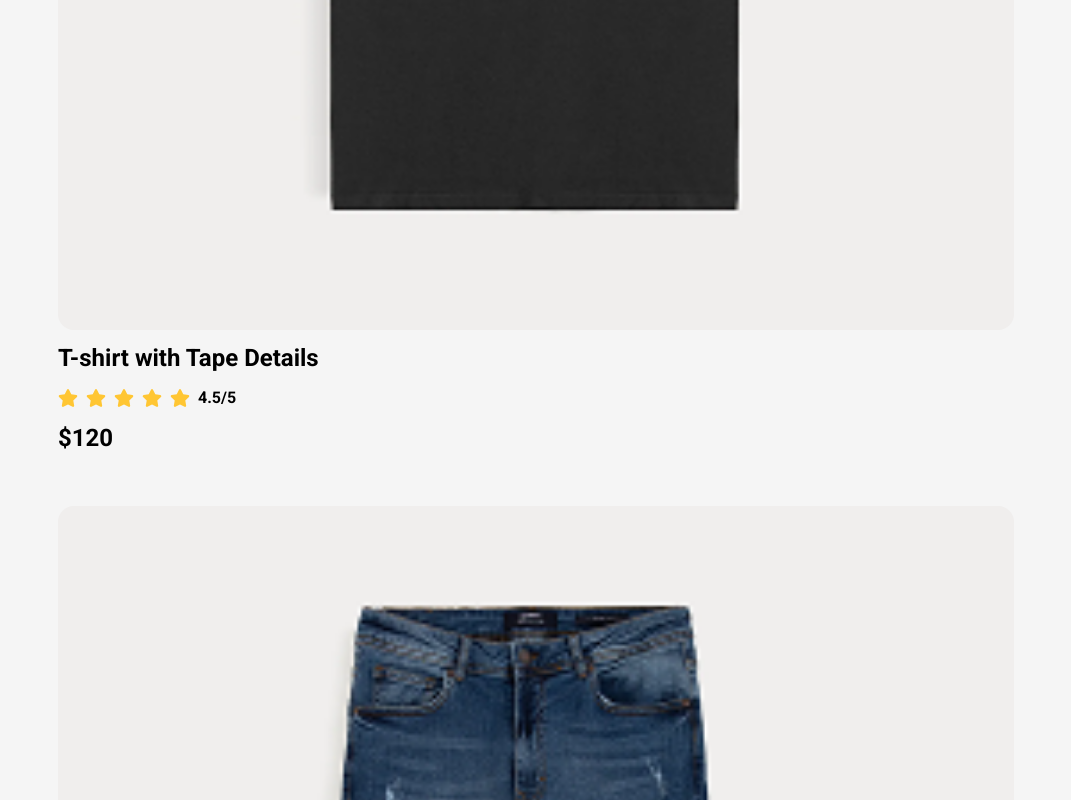
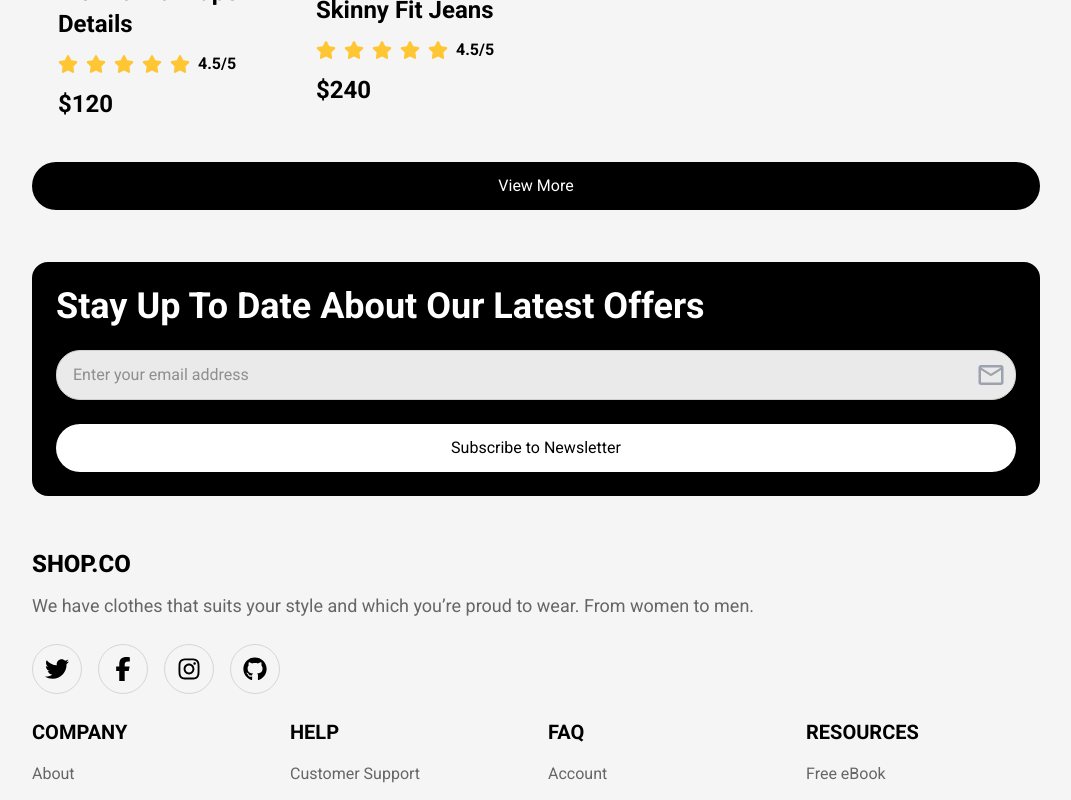
Before and after one commit to Kaydev-cmd/shop-co-web-app, a Next.js app: page /new-arrivals in a window 1280 px wide. Shown: the part 884-1684 px from the top of the page, without its empty margins (104-1175 px from the left). Built offline with nearby package versions, Linux system fonts and the light colour scheme.

Commit message:
feat: add Subscribe section inside container layout

```diff
--- a/pages/new-arrivals/index.tsx
+++ b/pages/new-arrivals/index.tsx
@@ -3,13 +3,15 @@ import { NEW_ARRIVALS } from "@/constants";
 import Link from "next/link";
 import ProductCard from "@/components/common/ProductCard";
 import Button from "@/components/common/Button";
+import Subscribe from "@/components/common/Subscribe";
 
 const NewArrivalsPage = () => {
   return (
+    <>
       <section>
         <div className="container flex flex-col gap-4">
           <h3 className="font-extrabold text-4xl text-center">New Arrivals</h3>
-        <div>
+          <div className="grid grid-cols-1 sm:grid-cols-2 md:grid-cols-3 lg:grid-cols-4 gap-6">
             {NEW_ARRIVALS.map((product) => (
               <Link href={`product/${product.id}`} key={product.id}>
                 <ProductCard
@@ -26,6 +28,11 @@ const NewArrivalsPage = () => {
           <Button title="View More" />
         </div>
       </section>
+
+      <section className="container">
+        <Subscribe />
+      </section>
+    </>
   );
 };
 
```
Lines whose indentation alone changed are shown as unchanged.
